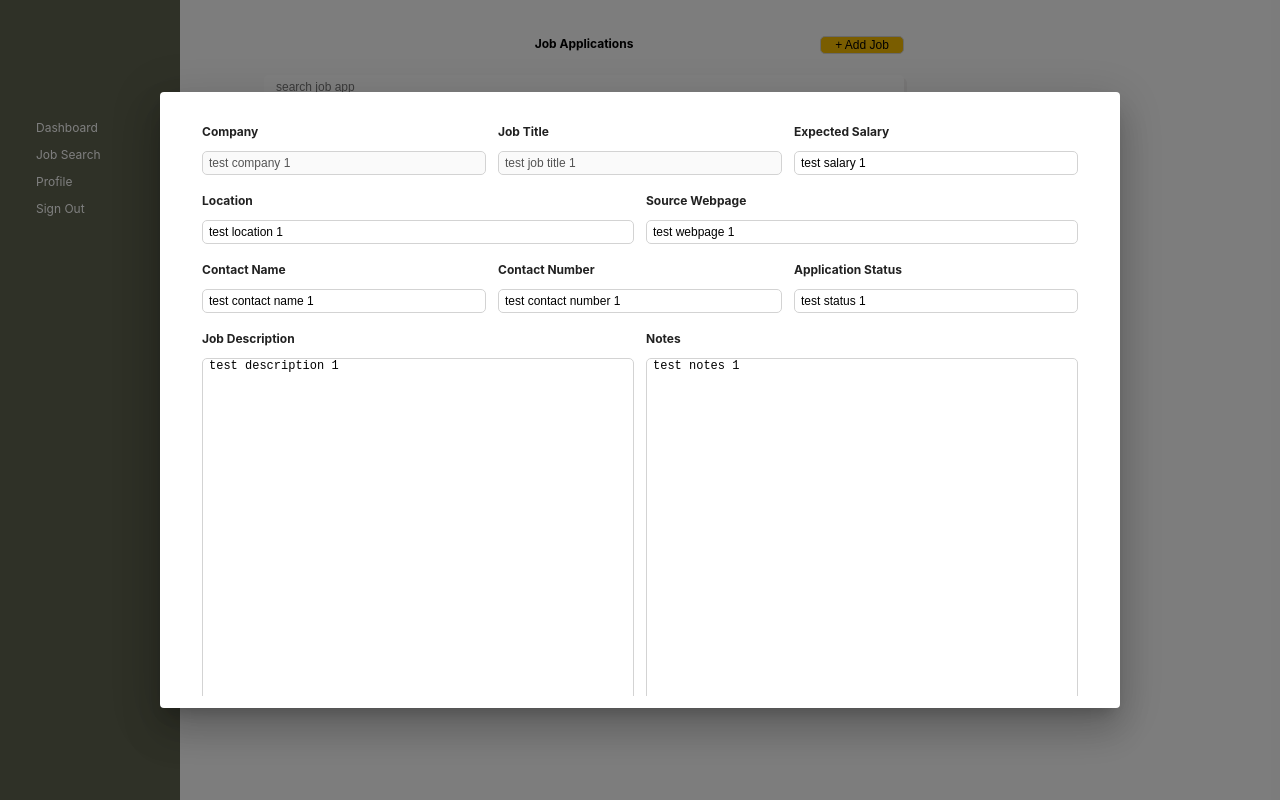
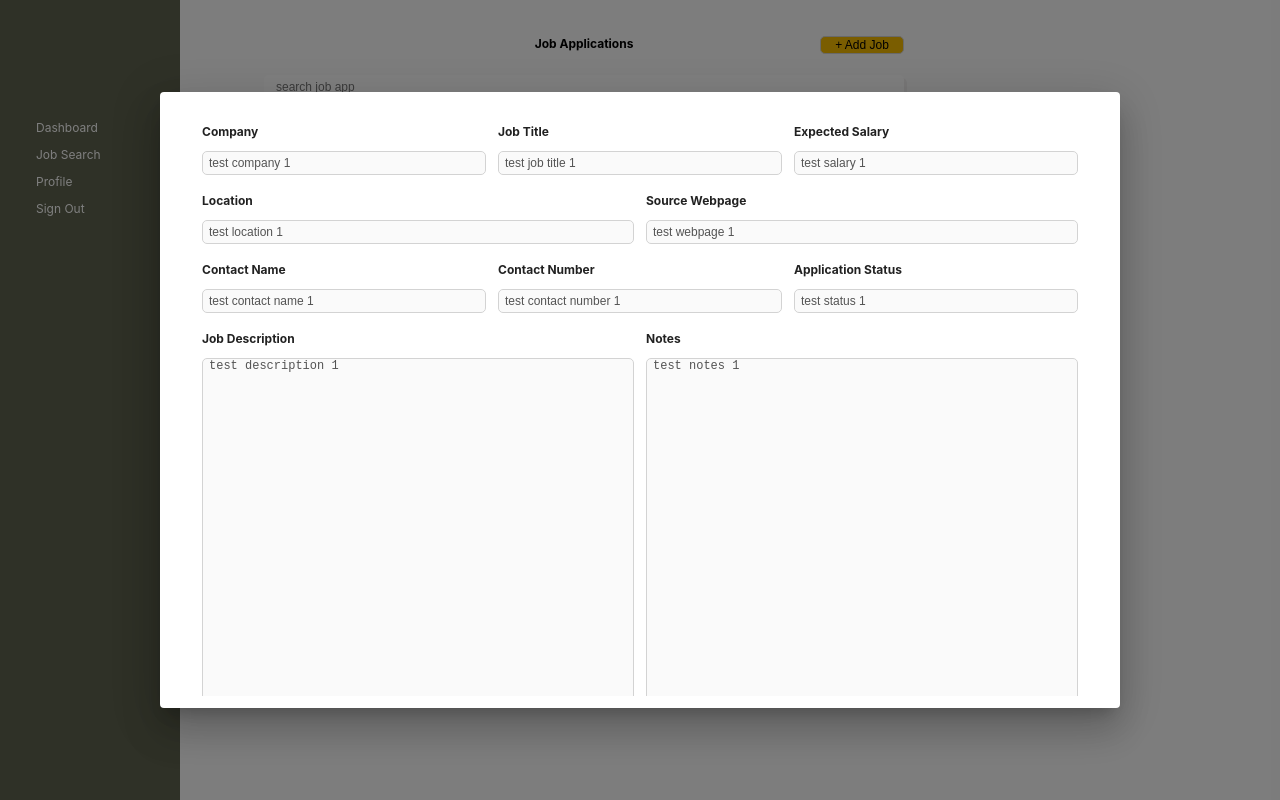
Before and after one commit to stephwuh/khaki-apps, a React (Create React App) app: page / in a window 1280 px wide. Both pictures are taken after a click on the element 584 px from the left and 209 px from the top of the page. Built offline with nearby package versions, Linux system fonts and the light colour scheme; data requests are answered from the project's data file; the HTML template or start-up script is replaced by a standard one.

Commit message:
job detail edit function test complete

```diff
--- a/src/features/jobAppDetail/JobAppDetail.js
+++ b/src/features/jobAppDetail/JobAppDetail.js
@@ -9,12 +9,60 @@ const JobAppDetail = (props) => {
 
     const [jobTitleState, setJobTitleState] = useState(props.jobApp.jobTitle)
 
+    const [salaryState, setSalaryState] = useState(props.jobApp.salary)
+
+    const [locationState, setLocationState] = useState(props.jobApp.location)
+
+    const [webpageState, setWebpageState] = useState(props.jobApp.webpage)
+
+    const [contactNameState, setContactNameState] = useState(props.jobApp.contactName)
+
+    const [contactNumberState, setContactNumberState] = useState(props.jobApp.contactNumber)
+
+    const [statusState, setStatusState] = useState(props.jobApp.status)
+
+    const [descriptionState, setDescriptionState] = useState(props.jobApp.description)
+
+    const [notesState, setNotesState] = useState(props.jobApp.notes)
+
     const handleCompanyOnChange = e =>{
-        setCompanyState(e.target.value)
+        setCompanyState(e.target.value);
     }
 
     const handleJobTitleOnChange = e =>{
-        setJobTitleState(e.target.value)
+        setJobTitleState(e.target.value);
+    }
+
+    const handleSalaryOnChange = e => {
+        setSalaryState(e.target.value);
+    }
+
+    const handleLocationOnChange = e => {
+        setLocationState(e.target.value);
+    }
+
+    const handleWebpageOnChange = e => {
+        setWebpageState(e.target.value);
+    }
+
+    const handleContactNameOnChange = e => {
+        setContactNameState(e.target.value);
+    }
+
+    const handleContactNumberOnChange = e => {
+        setContactNumberState(e.target.value);
+    }
+
+    const handleStatusOnChange = e => {
+        setStatusState(e.target.value);
+    }
+
+    const handleDescriptionOnChange = e => {
+        setDescriptionState(e.target.value);
+    }
+
+    const handleNotesOnChange = e => {
+        setNotesState(e.target.value);
     }
 
     return(
@@ -45,7 +93,10 @@ const JobAppDetail = (props) => {
                     <input
                         data-testid="salary"
                         type='text'
-                        value={props.jobApp.salary}/>
+                        value={salaryState}
+                        disabled={!editState}
+                        onChange={handleSalaryOnChange}
+                        />
                 </div>
             </div>
             <div className={jobAppDetail.itemContainer2}>
@@ -54,14 +105,20 @@ const JobAppDetail = (props) => {
                     <input
                         data-testid="location"
                         type='text'
-                        value={props.jobApp.location}/>
+                        value={locationState}
+                        disabled={!editState}
+                        onChange={handleLocationOnChange}/>
+
                 </div>
                 <div className={jobAppDetail.item}>
                     <h5>Source Webpage</h5>
                     <input
                         data-testid="webpage"
                         type='text'
-                        value={props.jobApp.webpage}/>
+                        value={webpageState}
+                        disabled={!editState}
+                        onChange={handleWebpageOnChange}
+                        />
                 </div>
             </div>
             <div className={jobAppDetail.itemContainer3}>
@@ -70,21 +127,31 @@ const JobAppDetail = (props) => {
                     <input
                         data-testid="contactName"
                         type='text'
-                        value={props.jobApp.contactName}/>
+                        value={contactNameState}
+                        disabled={!editState}
+                        onChange={handleContactNameOnChange}
+                        />
                 </div>
                 <div className={jobAppDetail.item}>
                     <h5>Contact Number</h5>
                     <input
                         data-testid="contactNumber"
                         type='text'
-                        value={props.jobApp.contactNumber}/>
+                        value={contactNumberState}
+                        disabled={!editState}
+                        onChange={handleContactNumberOnChange}
+
+                        />
                 </div>
                 <div className={jobAppDetail.item}>
                     <h5>Application Status</h5>
                     <input
                         data-testid="status"
                         type='text'
-                        value={props.jobApp.status}/>
+                        value={statusState}
+                        disabled={!editState}
+                        onChange={handleStatusOnChange}
+                        />
                 </div>
             </div>
             <div className={jobAppDetail.itemContainer2}>
@@ -92,13 +159,19 @@ const JobAppDetail = (props) => {
                     <h5>Job Description</h5>
                     <textarea
                         data-testid="description"
-                        value={props.jobApp.description}/>
+                        value={descriptionState}
+                        disabled={!editState}
+                        onChange={handleDescriptionOnChange}
+                        />
                 </div>
                 <div className={jobAppDetail.item}>
                     <h5>Notes</h5>
                     <textarea
                         data-testid="notes"
-                        value={props.jobApp.notes}/>
+                        value={notesState}
+                        disabled={!editState}
+                        onChange={handleNotesOnChange}
+                        />
                 </div>
             </div>
             <div className={jobAppDetail.btnContainer}>
```
Also changed, not shown: 1 other file (tests, documents, lock files or other folders).
